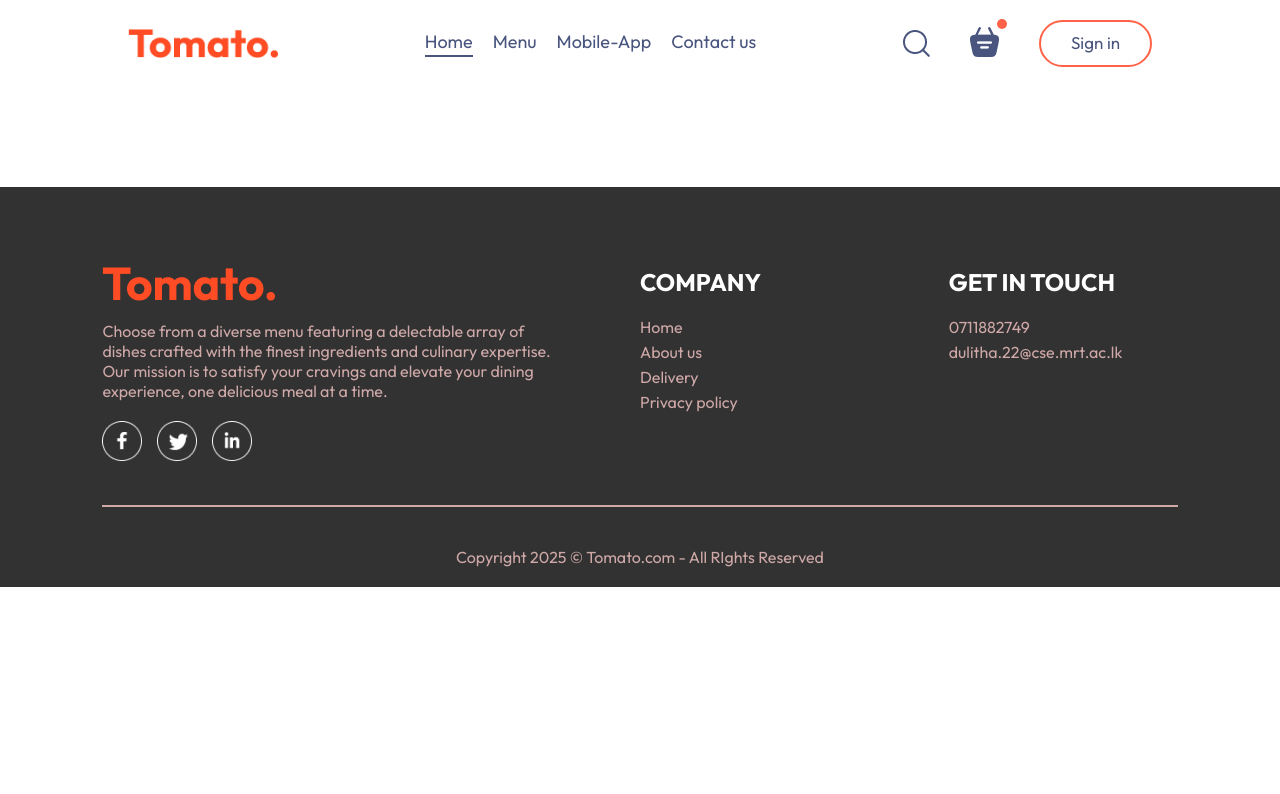
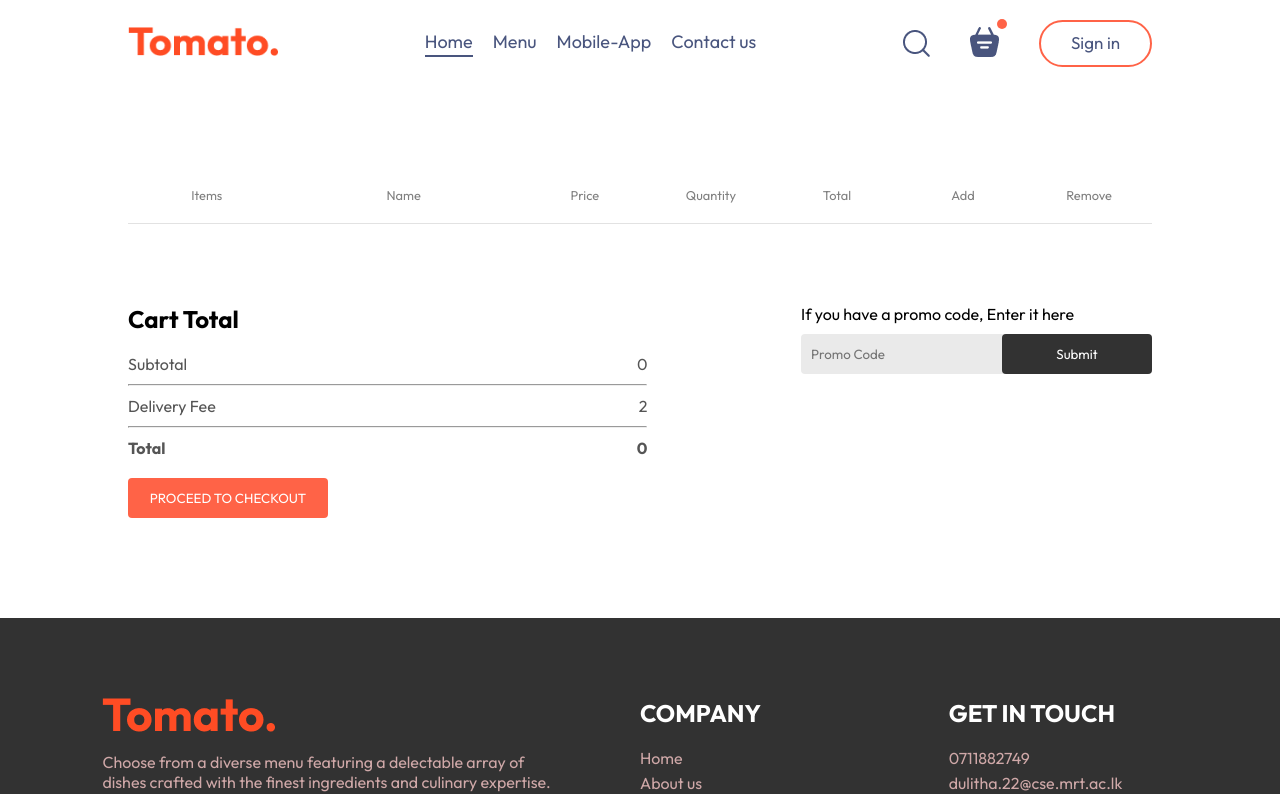
Before and after one commit to pererabsdt/Food_Delivery_Site, a React (Vite) app in the folder frontend/: page /cart in a window 1280 px wide. Shown: the top 794 px of the page. Built offline with nearby package versions, Linux system fonts and the light colour scheme.

Commit message:
Create cart page

```diff
--- a/frontend/src/components/Navbar/Navbar.jsx
+++ b/frontend/src/components/Navbar/Navbar.jsx
@@ -10,7 +10,7 @@
 
   return (
     <div className='navbar'>
-      <img src={assets.logo} alt="logo" className="logo"/>
+      <Link to='/'><img src={assets.logo} alt="logo" className="logo"/></Link>
       <ul className='navbar-menu'>
         <Link to='/' onClick={()=>setMenu("home")} className={menu==="home"?"active":""}>Home</Link>
         <a href='#explore-menu' onClick={()=>setMenu("menu")} className={menu==="menu"?"active":""}>Menu</a>
@@ -20,7 +20,7 @@
       <div className='navbar-right'>
         <img src={assets.search_icon} alt="search icon"/>
         <div className="navbar-search-icon">
-            <img src={assets.basket_icon} alt="basket icon"/>
+            <Link to='/cart'><img src={assets.basket_icon} alt="basket icon"/></Link>
             <div className='dot'></div>
         </div>
         <button onClick={()=>setShowLogin(true)}>Sign in</button>
--- a/frontend/src/pages/Cart/Cart.css
+++ b/frontend/src/pages/Cart/Cart.css
@@ -0,0 +1,110 @@
+.cart{
+    margin-top: 100px;
+}
+
+.cart-items-title{
+    display: grid;
+    grid-template-columns: 1fr 1.5fr 0.8fr 0.8fr 0.8fr 0.8fr 0.8fr;
+    align-items: center;
+    text-align: center;
+    justify-content: center;
+    color: grey;
+    font-size: max(1vw, 12px);
+}
+
+.cart-items-item{
+    margin: 10px 0px;
+    color: black;
+}
+
+.cart-items-item img{
+    width: 150px;
+    justify-self: center;
+    align-self: center;
+}
+
+.cart hr{
+    height: 1px;
+    background-color: #e2e2e2;
+    border: none;
+}
+
+.cart-items-item .cross{
+    cursor: pointer;
+    color: tomato;
+    font-weight: 900;
+    font-size: 22px;
+}
+
+.cart-items-item .add-remove{
+    cursor: pointer;
+    width: 40px;
+}
+
+.cart-bottom{
+    margin-top: 80px;
+    display: flex;
+    justify-content: space-between;
+    gap: max(12vw, 20px);
+}
+
+.cart-total{
+    flex: 1;
+    display: flex;
+    flex-direction: column;
+    gap: 20px;
+}
+
+.cart-total-details{
+    display: flex;
+    justify-content: space-between;
+    color: #555;
+}
+
+.cart-total hr{
+    margin: 10px 0px;
+}
+
+.cart-total button{
+    border: none;
+    color: white;
+    background-color: tomato;
+    width: max(15vw, 200px);
+    padding: 12px 0px;
+    border-radius: 4px;
+    cursor: pointer;
+}
+
+.cart-promocode{
+    flex: 1;
+}
+
+.cart-promocode p{
+    color: #555;
+}
+
+.cart-promocode-input{
+    margin-top: 10px;
+    display: flex;
+    justify-content: space-between;
+    align-items: center;
+    background-color: #eaeaea;
+    border-radius: 4px;
+}
+
+.cart-promocode-input input{
+    background: transparent;
+    border: none;
+    outline: none;
+    padding-left: 10px;
+}
+
+.cart-promocode-input button{
+    width: max(10vw, 150px);
+    padding: 12px 5px;
+    background-color: #323232;
+    border: none;
+    color: white;
+    border-radius: 4px;
+    cursor: pointer;
+}
--- a/frontend/src/pages/Cart/Cart.jsx
+++ b/frontend/src/pages/Cart/Cart.jsx
@@ -1,12 +1,97 @@
-import React from 'react'
-import './Cart.css'
+import React, { useContext } from "react";
+import "./Cart.css";
+import { StoreContext } from "../../context/StoreContext";
+import { assets } from "../../assets/assets";
 
 const Cart = () => {
+  const { cartItems, food_list, removeFromCart, addToCart } =
+    useContext(StoreContext);
+
   return (
     <div>
+      <div className="cart">
+        <div className="cart-items">
+          <div className="cart-items-title">
+            <p>Items</p>
+            <p>Name</p>
+            <p>Price</p>
+            <p>Quantity</p>
+            <p>Total</p>
+            <p>Add</p>
+            <p>Remove</p>
+          </div>
+        </div>
+        <br />
+        <hr />
+        {food_list.map((item, index) => {
+          if (cartItems[item._id] > 0) {
+            return (
+              <div>
+                <div className="cart-items-title cart-items-item">
+                  <img src={item.image} alt="" />
+                  <p>{item.name}</p>
+                  <p>${item.price}</p>
+                  <p>{cartItems[item._id]}</p>
+                  <p>${item.price * cartItems[item._id]}</p>
+                  <img
+                    className="add-remove"
+                    onClick={() => addToCart(item._id)}
+                    src={assets.add_icon_green}
+                  />
+                  {cartItems[item._id] > 1 ? (
+                    <img
+                      className="add-remove"
+                      onClick={() => removeFromCart(item._id)}
+                      src={assets.remove_icon_red}
+                    />
+                  ) : (
+                    <p
+                      className="cross"
+                      onClick={() => removeFromCart(item._id)}
+                    >
+                      ✕
+                    </p>
+                  )}
+                </div>
+                <hr />
+              </div>
+            );
+          }
+        })}
+      </div>
+      <div className="cart-bottom">
+        <div className="cart-total">
+          <h2>Cart Total</h2>
+          <div>
+            <div className="cart-total-details">
+              <p>Subtotal</p>
+              <p>{0}</p>
+            </div>
+            <hr />
+            <div className="cart-total-details">
+              <p>Delivery Fee</p>
+              <p>{2}</p>
+            </div>
+            <hr />
+            <div className="cart-total-details">
+              <b>Total</b>
+              <b>{0}</b>
+            </div>
+          </div>
+          <button>PROCEED TO CHECKOUT</button>
+        </div>
+        <div className="class-promocode">
+          <div>
+            <p>If you have a promo code, Enter it here</p>
+            <div className="cart-promocode-input">
+              <input type="text" placeholder="Promo Code" />
+              <button>Submit</button>
+            </div>
+          </div>
+        </div>
+      </div>
+    </div>
+  );
+};
 
-    </div>
-  )
-}
-
-export default Cart
+export default Cart;
```
